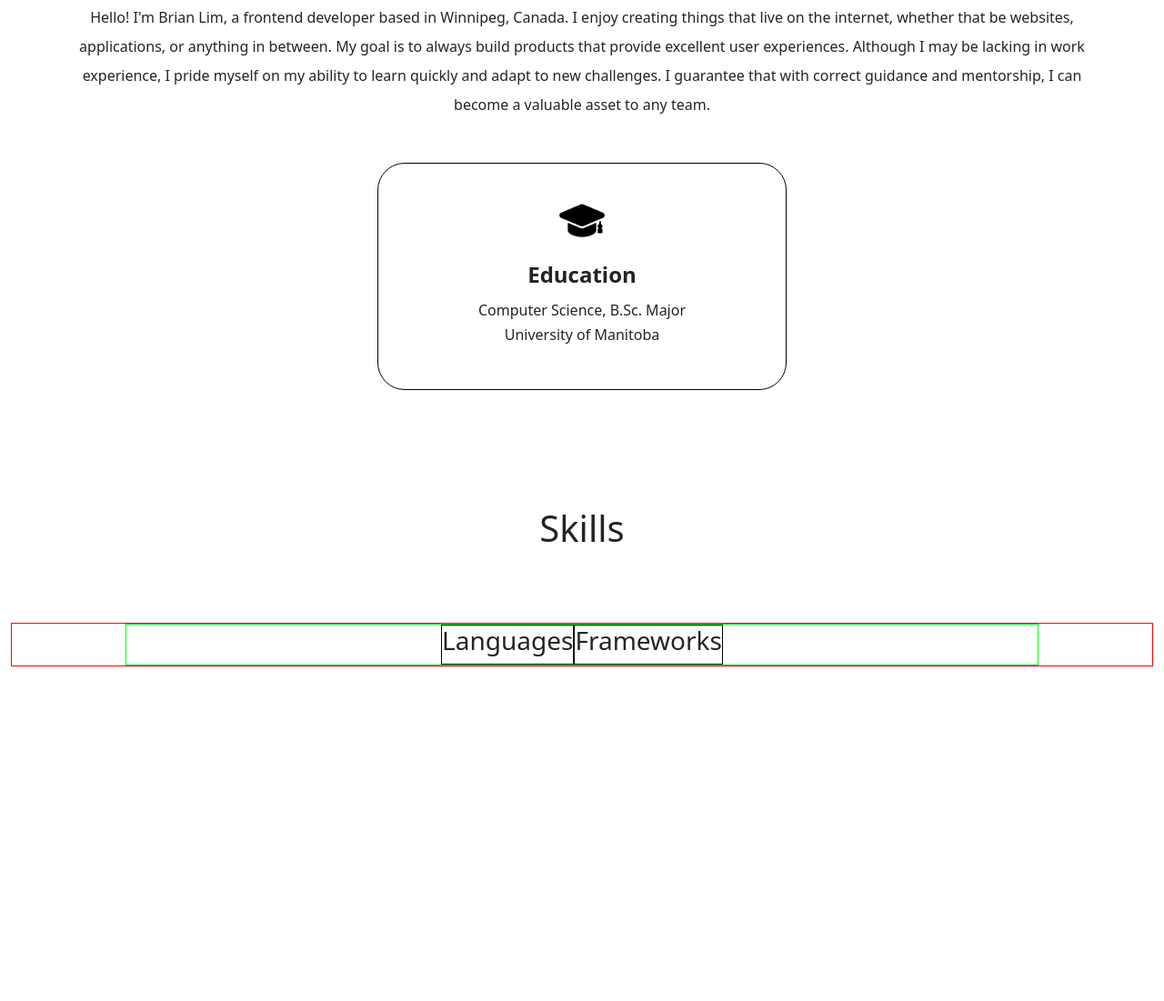
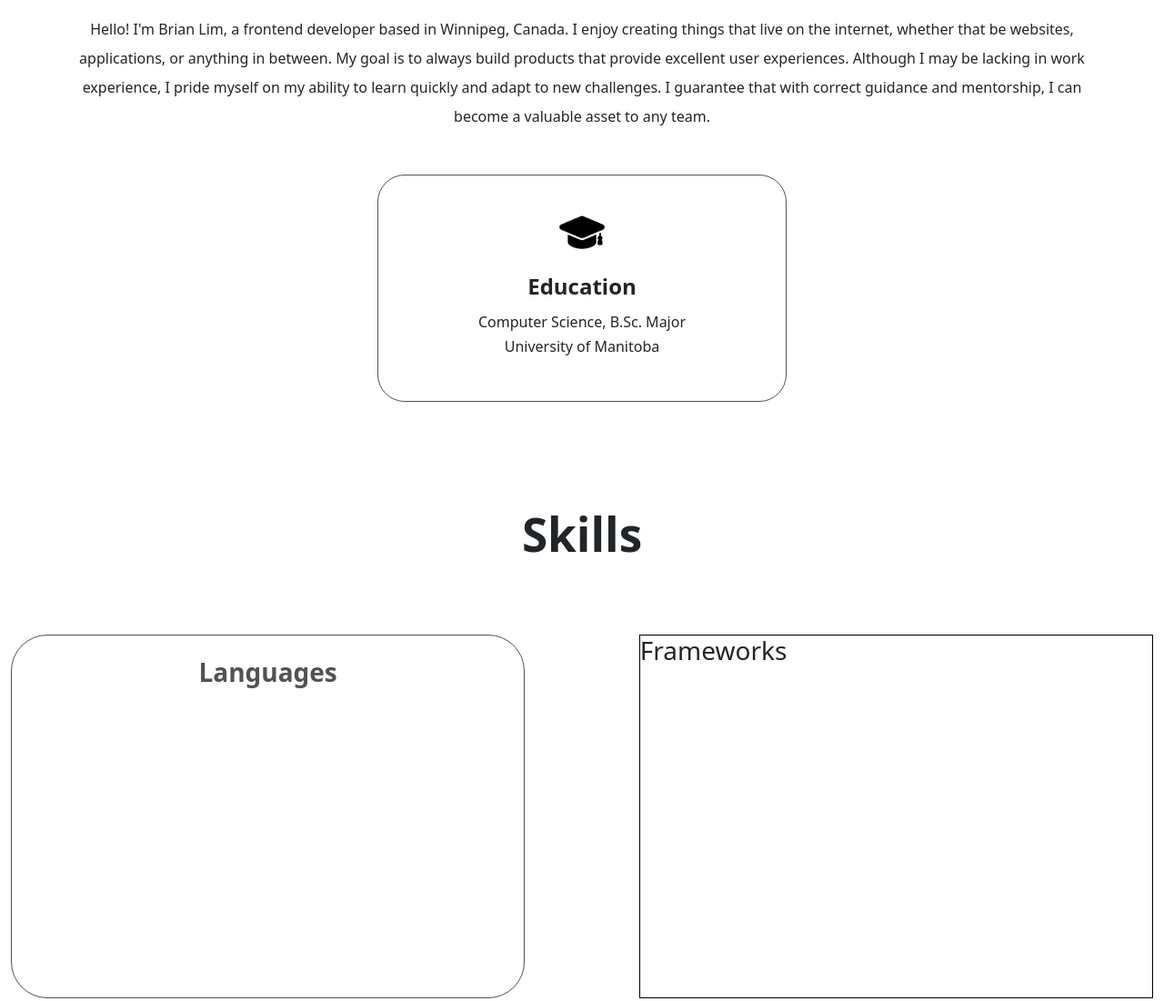
Before and after one commit to limb0131/Portfolio, a plain HTML site: page index.html in a window 1280 px wide. Shown: the part 1037-2138 px from the top of the page at 91% size. Drawn offline with nearby package versions, Linux system fonts and the light colour scheme.

Commit message:
Minimal css changes

```diff
--- a/css/styles.css
+++ b/css/styles.css
@@ -25,7 +25,8 @@ html{
 /* SECTIONS */
 
 section{
-    min-height: calc(100vh - 86px);
+    height: calc(100vh - 86px);
+    min-height: fit-content
 }
 
 .section-centered{
@@ -164,6 +165,8 @@ section{
 .title{
     display: flex;
     justify-content: center;
+    font-size: 3.2rem;
+    font-weight: bold;
     margin: 5rem 0;
 }
 
@@ -196,8 +199,8 @@ section{
     text-align: center;
     width: 450px;
     height: 250px;
-    border: 1px solid black;
-    border-radius: 30px
+    border: 1px solid rgb(82, 82, 82);
+    border-radius: 30px;
 }
 
 .education-icon{
@@ -227,23 +230,31 @@ section{
 .skills-div{
     display: flex;
     flex-direction: column;
-    justify-content: center;
-    align-items: center;
-    border: 1px solid red;
+    justify-content: space-between;
 }
 
 .skills-boxes{
     display: flex;
-    justify-content: center;
-    width: 80%;
-    height: 100%;
-    border: 1px solid lime;
+    justify-content: space-between;
 }
 
 .languages{
-    border: 1px solid black;
+    border: 1px solid rgb(82, 82, 82);
+    width: 45%;
+    height: 50vh;
+    border-radius: 40px;
+}
+
+.lang-title{
+    display: flex;
+    justify-content: center;
+    color: rgb(82, 82, 82);
+    font-weight: bold;
+    margin: 1.5rem 0;
 }
 
 .frameworks{
     border: 1px solid black;
+    width: 45%;
+    height: 50vh;
 }
```
Also changed, not shown: img/checked.png (added).
